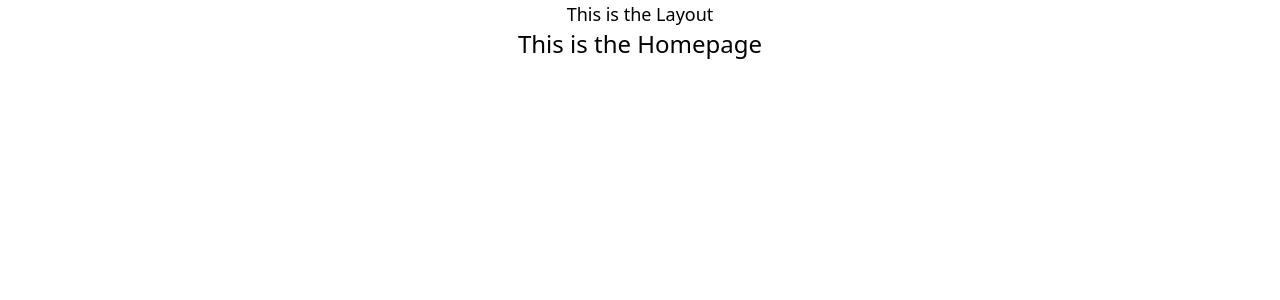
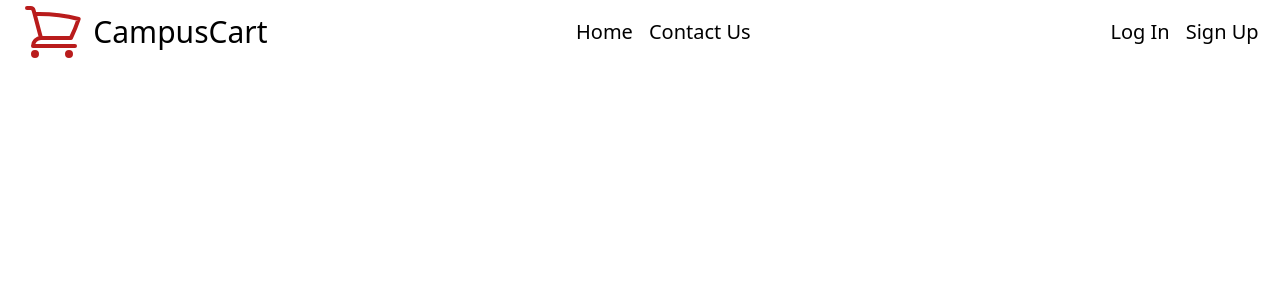
Before and after one commit to hamitsehjal/CampusCart-FRONTEND, a Next.js app: page / in a window 1280 px wide. Shown: the top 300 px of the page. Built offline with nearby package versions, Linux system fonts and the light colour scheme.

Commit message:
Built basic structure of navbar

```diff
--- a/src/components/navbar.jsx
+++ b/src/components/navbar.jsx
@@ -1 +1,32 @@
 // This is the Navbar Component of CampusCart
+import { ShoppingCartIcon } from '@heroicons/react/24/outline';
+export default function Navbar() {
+    return (
+        <div className='mx-auto'>
+
+            <nav className="flex  flex-row justify-around ">
+                {/* Logo  */}
+                <div className="basis-2/5 flex flex-row gap-x-2 items-center justify-start text-2xl">
+                    <ShoppingCartIcon className="h-16 w-16 text-red-700" />
+                    <span className="text-3xl">CampusCart</span>
+                </div>
+
+                {/* Home
+            Contact US  */}
+                <div className="basis-1/4 flex flex-row gap-x-4 items-center justify-start text-xl">
+                    <a href='#'>Home</a>
+                    <a href='#'>Contact Us</a>
+                </div>
+
+                {/* Log In
+            Sign Up  */}
+                <div className="basis-1/4 flex flex-row gap-x-4 items-center justify-end text-xl">
+                    <a href='#'>Log In</a>
+                    <a href='#'>Sign Up</a>
+                </div>
+
+            </nav>
+        </div>
+
+    )
+}
--- a/src/pages/index.jsx
+++ b/src/pages/index.jsx
@@ -1,10 +1,9 @@
 // This is the Homepage of CampusCart
-import Layout from "@/components/layout";
+import Navbar from "@/components/navbar";
 export default function Homepage() {
     return (
         <div>
-            <Layout />
-            <h1 className="text-2xl text-center">This is the Homepage</h1>
+            <Navbar />
         </div>
     )
 }
```
